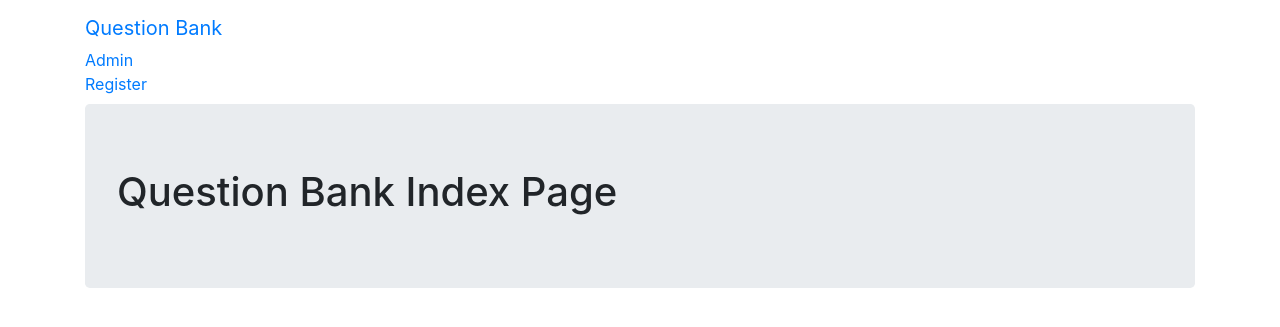
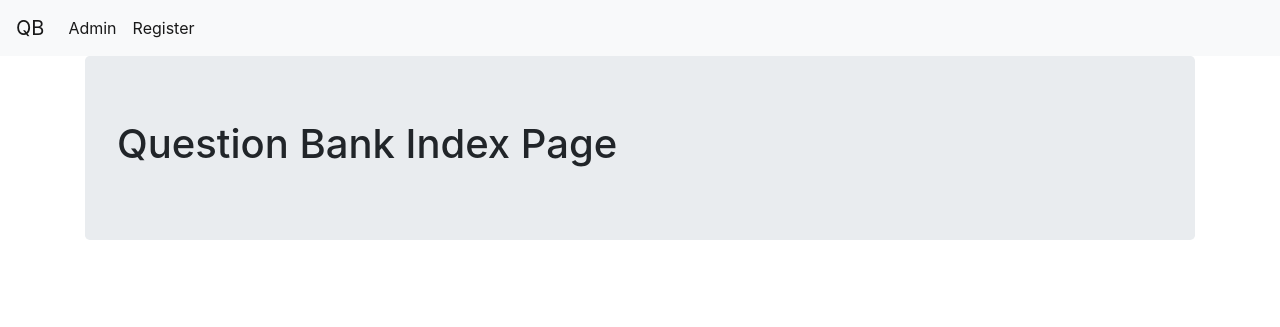
Before and after one commit to panu2306/QuestionBank, a Django app: page / in a window 1280 px wide. Shown: the top 327 px of the page. Run offline with Django 3.2, Linux system fonts and the light colour scheme; some libraries are stand-ins or nearby versions.

Commit message:
improved navbar

```diff
--- a/qb/templates/qb/base.html
+++ b/qb/templates/qb/base.html
@@ -6,14 +6,21 @@
         {% bootstrap_javascript jquery='full' %}
     </head>
     <body>
-        <nav class="navbar navbar-default navbar-static-top">
-        <div class="container">
-            <ul class="nav navbar-nav">
-                <li><a class="navbar-brand" href="{% url 'index' %}">Question Bank</a></li>
-                <li><a class="navbar-link" href="{% url 'admin:index' %}">Admin</a></li>
-                <li><a class="navbar-link" href="{% url 'register' %}">Register</a></li>
-            </ul>
-        </div>
+        <nav class="navbar navbar-expand-lg navbar-light bg-light">
+            <a class="navbar-brand" href="{% url 'index' %}">QB</a>
+            <button class="navbar-toggler" type="button" data-toggle="collapse" data-target="#navbarNav" aria-controls="navbarNav" aria-expanded="false" aria-label="Toggle navigation">
+                <span class="navbar-toggler-icon"></span>
+            </button>
+            <div class="collapse navbar-collapse" id="navbarNav">
+                <ul class="navbar-nav">
+                    <li class="nav-item active">
+                        <a class="nav-link" href="{% url 'admin:index' %}">Admin<span class="sr-only">(current)</span></a>
+                    </li>
+                    <li class="nav-item active" >
+                        <a class="nav-link" href="{% url 'register' %}">Register</a>
+                    </li>
+                </ul>
+            </div>
         </nav>
         <div class="container">
             {% block  body_block %}
--- a/qb_01/settings.py
+++ b/qb_01/settings.py
@@ -105,7 +105,6 @@ AUTH_PASSWORD_VALIDATORS = [
 ]
 
 PASSWORD_HASHERS = [
-    'django.contrib.auth.hashers.Argon2PasswordHasher',
     'django.contrib.auth.hashers.BCryptSHA256PasswordHasher',
     'django.contrib.auth.hashers.BCryptPasswordHasher',
     'django.contrib.auth.hashers.PBKDF2PasswordHasher',
```
Also changed, not shown: db.sqlite3, qb/media/qb/profile_pics/me.jpg (added), qb/media/qb/profile_pics/me_mIe37Cm.jpg (added), qb/static/qb/images/qb.png (added).
